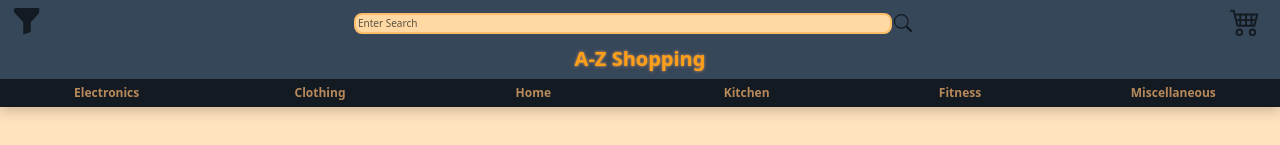
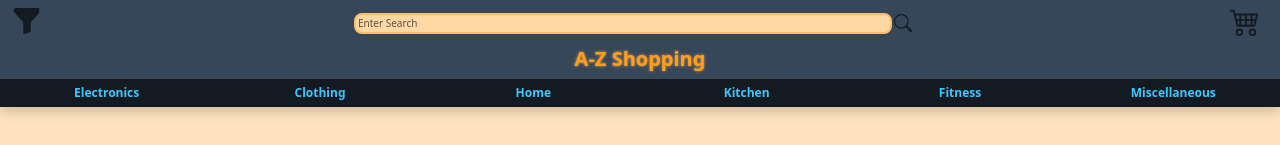
Before and after one commit to nickkraus52/e-commerce-app, a React (Vite) app: page / in a window 1280 px wide. Shown: the top 145 px of the page. Built offline with nearby package versions, Linux system fonts and the light colour scheme; data requests are answered from the project's data file.

Commit message:
NavBar Color

```diff
--- a/src/components/components.css
+++ b/src/components/components.css
@@ -45,6 +45,8 @@
 
 .az-nav {
   background: #37475A;
+  border-left: 2px #080f17;
+  border-right: #eaf0f8;
 }
 
 .az-nav-btn {
@@ -52,7 +54,7 @@
   font-weight: 700;
   font-size: 0.75rem;
   border-radius: 0%;
-  color: #b8895a;
+  color: #3bc8ff;
   background: #131A22;
   padding: 0.25rem 0.5rem;
 }
@@ -60,8 +62,7 @@
 .az-nav-btn:hover {
   background: #232F3E;
   border-color: transparent;
-  color: #c68749;
-  text-shadow: none;
+  color: #3bc8ff;
 }
 
 .az-filter-item {
```
